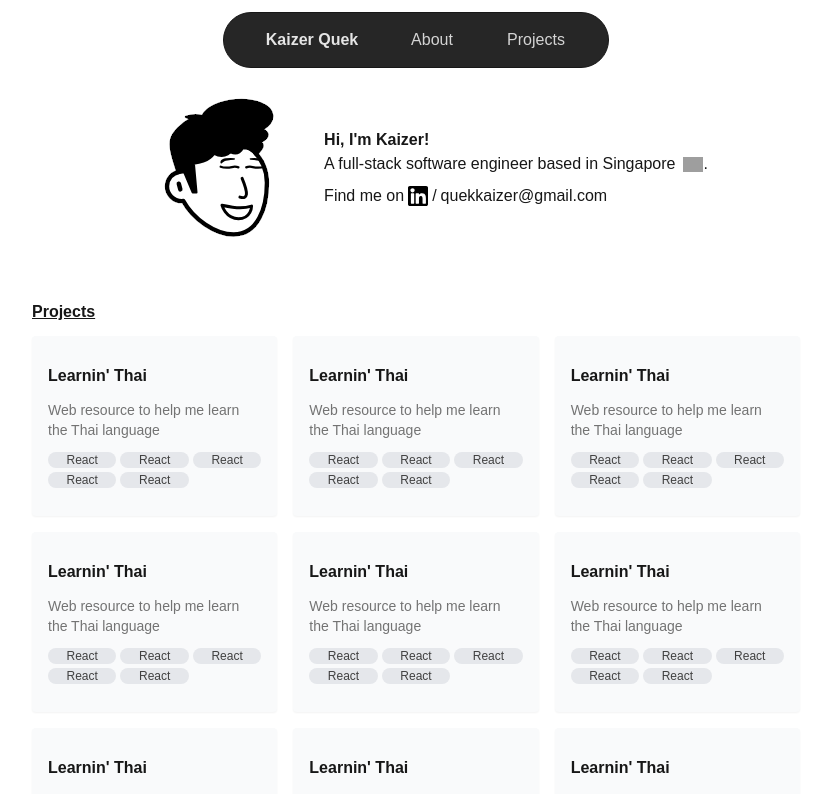
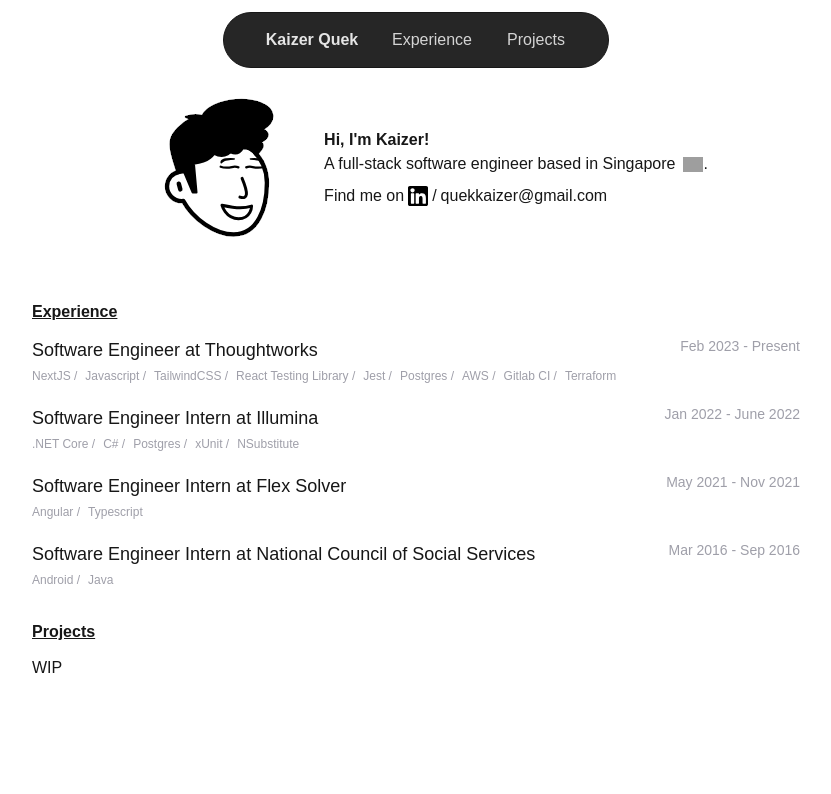
Before and after one commit to Kaiz-er/me, a Next.js app: page / in a window 1280 px wide. Shown: the top 794 px of the page, without its empty margins (224-1055 px from the left). Built offline with nearby package versions, Linux system fonts and the light colour scheme; grey boxes are pictures that could not be loaded.

Commit message:
feat: Experiences

```diff
--- a/src/app/page.js
+++ b/src/app/page.js
@@ -1,16 +1,14 @@
 import Intro from "@/components/intro";
 import Projects from "@/components/projects";
 import Header from "@/components/header";
+import Experience from "@/components/experience";
 
 export default function Home() {
   return (
     <div className="mx-auto max-w-3xl">
       <Header />
       <Intro />
-      <Projects />
-      <Projects />
-      <Projects />
-      <Projects />
+      <Experience />
       <Projects />
     </div>
   );
--- /dev/null
+++ b/src/components/experience-section.js
@@ -0,0 +1,20 @@
+export default function ExperienceSection({ title, period, stack }) {
+  return (
+    <div className="mb-5 transition duration-300 ease-in-out hover:-translate-x-1">
+      <div className="flex justify-between mb-1">
+        <p className="text-lg">{title}</p>
+        <span className="text-sm text-zinc-400">{period}</span>
+      </div>
+      <div className="flex flex-wrap gap-2">
+        {stack.map((item, index) => {
+          return (
+            <span key={index} className="text-xs text-zinc-400">
+              {item}
+              {index < stack.length - 1 && " /"}
+            </span>
+          );
+        })}
+      </div>
+    </div>
+  );
+}
--- /dev/null
+++ b/src/components/experience.js
@@ -0,0 +1,39 @@
+import ExperienceSection from "@/components/experience-section";
+
+export default function Experience() {
+  return (
+    <div className="flex-col justify-center mt-8">
+      <h2 className="underline font-bold w-full pb-3">Experience</h2>
+      <ExperienceSection
+        stack={[
+          "NextJS",
+          "Javascript",
+          "TailwindCSS",
+          "React Testing Library",
+          "Jest",
+          "Postgres",
+          "AWS",
+          "Gitlab CI",
+          "Terraform",
+        ]}
+        title="Software Engineer at Thoughtworks"
+        period="Feb 2023 - Present"
+      />
+      <ExperienceSection
+        stack={[".NET Core", "C#", "Postgres", "xUnit", "NSubstitute"]}
+        title="Software Engineer Intern at Illumina"
+        period="Jan 2022 - June 2022"
+      />
+      <ExperienceSection
+        stack={["Angular", "Typescript"]}
+        title="Software Engineer Intern at Flex Solver"
+        period="May 2021 - Nov 2021"
+      />
+      <ExperienceSection
+        stack={["Android", "Java"]}
+        title="Software Engineer Intern at National Council of Social Services"
+        period="Mar 2016 - Sep 2016"
+      />
+    </div>
+  );
+}
--- a/src/components/header.js
+++ b/src/components/header.js
@@ -9,7 +9,7 @@
           className="flex w-24 flex-auto justify-center transition-colors hover:bg-neutral-700 text-neutral-300 hover:text-neutral-50 transition-colors"
           href=""
         >
-          About
+          Experience
         </a>
         <a
           className="flex w-24 flex-auto justify-center transition-colors hover:bg-neutral-700 text-neutral-300 hover:text-neutral-50 transition-colors"
--- a/src/components/projects.js
+++ b/src/components/projects.js
@@ -5,6 +5,7 @@
     <div className="flex-col justify-center mt-8">
       <h2 className="underline font-bold w-full pb-3">Projects</h2>
       <div className="grid grid-flow-row grid-cols-3 gap-4">
+        {/* <ProjectCard />
         <ProjectCard />
         <ProjectCard />
         <ProjectCard />
@@ -12,8 +13,8 @@
         <ProjectCard />
         <ProjectCard />
         <ProjectCard />
-        <ProjectCard />
-        <ProjectCard />
+        <ProjectCard /> */}
+        WIP
       </div>
     </div>
   );
```
